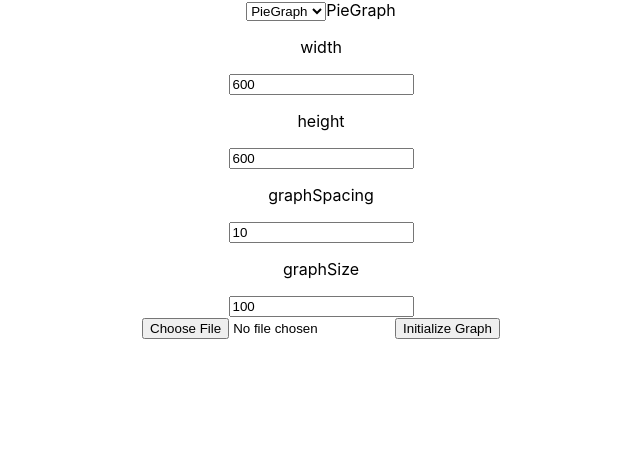
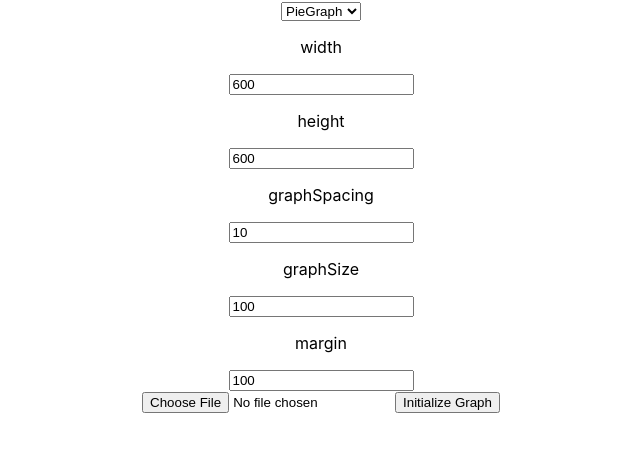
Before and after one commit to ChaonengTan/ACS4310-D3Final, a React (Create React App) app: page / in a window 1280 px wide. Shown: the top 452 px of the page, without its empty margins (319-959 px from the left). Built offline with nearby package versions, Linux system fonts and the light colour scheme.

Commit message:
+marginInput
barGraph only

accesibility will be fixed in the future

```diff
--- a/src/App.js
+++ b/src/App.js
@@ -29,6 +29,7 @@ function App() {
   const [height, setHeight] = useState('600')
   const [graphSpacing, setGraphSpacing] = useState('10')
   const [graphSize, setGraphSize] = useState('100')
+  const [margin, setMargin] = useState(100)
   // graphData
   const [graphType, setGraphType] = useState('PieGraph')
   const [graph, setGraph] = useState(null)
@@ -55,6 +56,7 @@ function App() {
             graphSpacing={graphSpacing}
             graphSize={graphSize}
             filters={filters}
+            margin={margin}
           />
         )
       }
@@ -79,18 +81,21 @@ function App() {
               <option>BarGraph</option>
               <option>PieGraph</option>
             </select>
-            {graphType}
             <div className='graphSize'>
               <p>width</p>
-              <input type='text' onChange={e => setWidth(e.target.value)} placeholder='width' value={width}></input>
+              <input type='number' onChange={e => setWidth(e.target.value)} placeholder='width' value={width}></input>
               <p>height</p>
-              <input type='text' onChange={e => setHeight(e.target.value)} placeholder='height' value={height}></input>
+              <input type='number' onChange={e => setHeight(e.target.value)} placeholder='height' value={height}></input>
             </div>
             <div className='graphSettings'>
               <p>graphSpacing</p>
-              <input type='text' onChange={e => setGraphSpacing(e.target.value)} placeholder='graphSpacing' value={graphSpacing}></input>
+              <input type='number' onChange={e => setGraphSpacing(e.target.value)} placeholder='graphSpacing' value={graphSpacing}></input>
               <p>graphSize</p>
-              <input type='text' onChange={e => setGraphSize(e.target.value)} placeholder='graphSize' value={graphSize}></input>
+              <input type='number' onChange={e => setGraphSize(e.target.value)} placeholder='graphSize' value={graphSize}></input>
+            </div>
+            <div className='additionalSettings'>
+              <p>margin</p>
+              <input type='number' onChange={e => setMargin(e.target.value)} placeholder='margin' value={margin}></input>
             </div>
             <input type='file' id='customCSV' onChange={e => setCSV(URL.createObjectURL(e.target.files[0]))}></input>
             <button onClick={() => setNewGraph()}>Initialize Graph</button>
```
